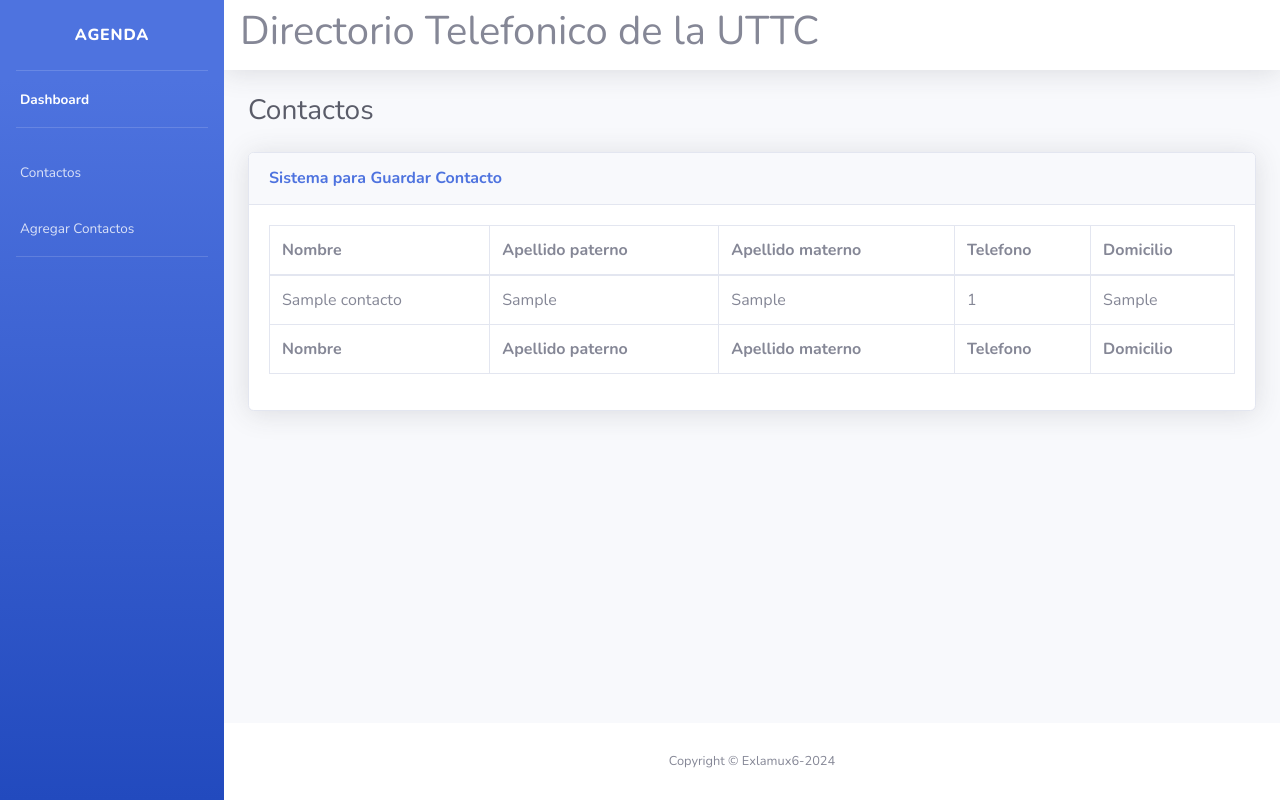
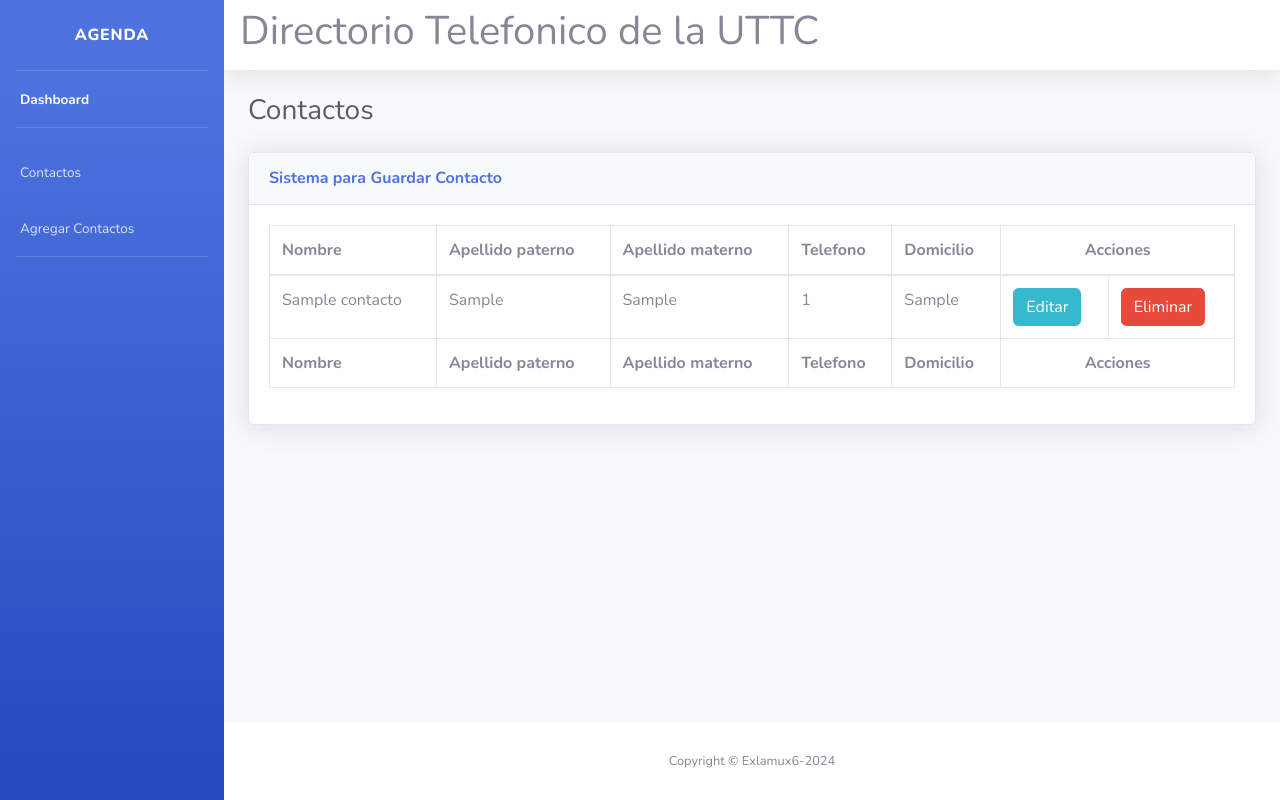
Before and after one commit to ExlamuxSeis/agenda-php, a PHP site: page /contactos.php in a window 1280 px wide. Run offline with PHP 8.4, Linux system fonts and the light colour scheme; tables that the repository leaves empty hold one stand-in row (values such as "Sample post").

Commit message:
Agrega botones

```diff
--- a/contactos.php
+++ b/contactos.php
@@ -37,6 +37,7 @@ require 'header.php';
                                 <th>Apellido materno</th>
                                 <th>Telefono</th>
                                 <th>Domicilio</th>
+                                <th colspan="2" class="text-center">Acciones</th>
                             </tr>
                         </thead>
                         <tfoot>
@@ -46,6 +47,7 @@ require 'header.php';
                                 <th>Apellido materno</th>
                                 <th>Telefono</th>
                                 <th>Domicilio</th>
+                                <th colspan="2" class="text-center">Acciones</th>
                             </tr>
                         </tfoot>
                         <tbody>
@@ -61,6 +63,8 @@ require 'header.php';
                                     <td><?php echo $persona['amaterno']; ?></td>
                                     <td><?php echo $persona['telefono']; ?></td>
                                     <td><?php echo $persona['domicilio']; ?></td>
+                                    <td><button type="button" class="btn btn-info">Editar</button></td>
+                                    <td><button type="button" class="btn btn-danger">Eliminar</button></td>
                                 </tr>
                             <?php endforeach; ?>
                         </tbody>
```
